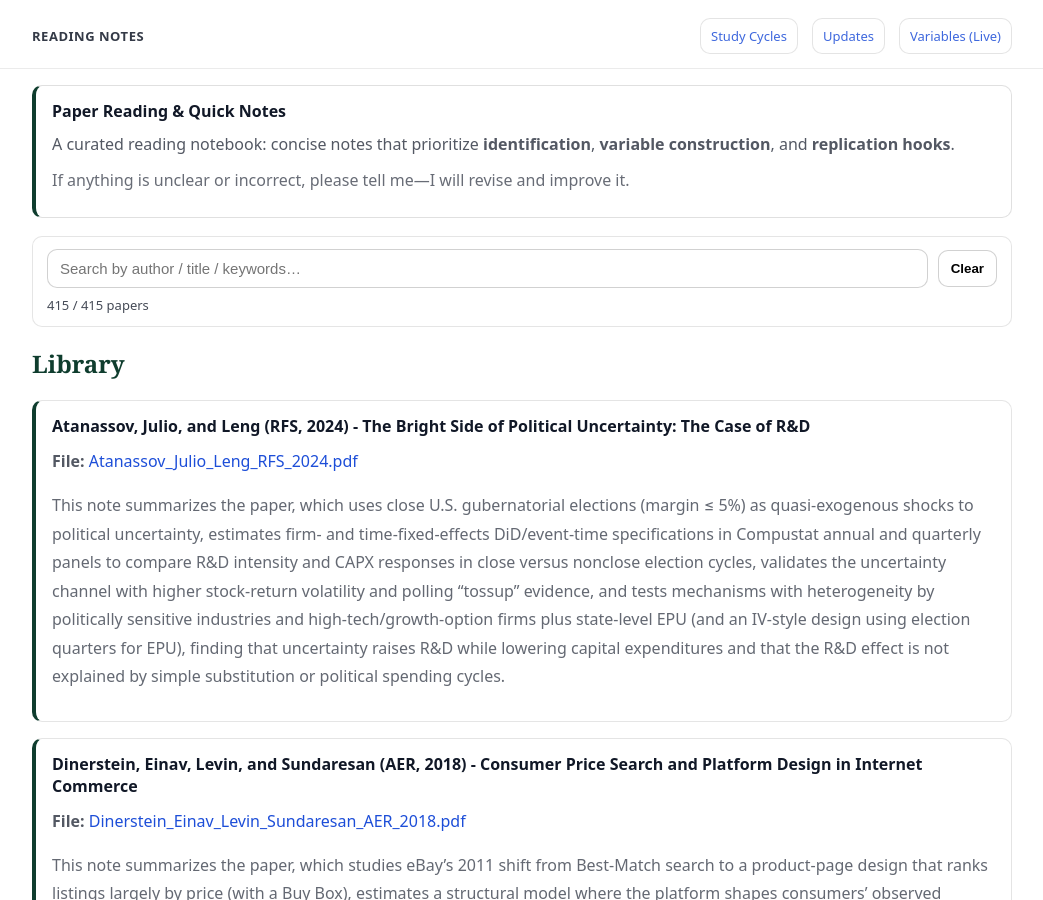
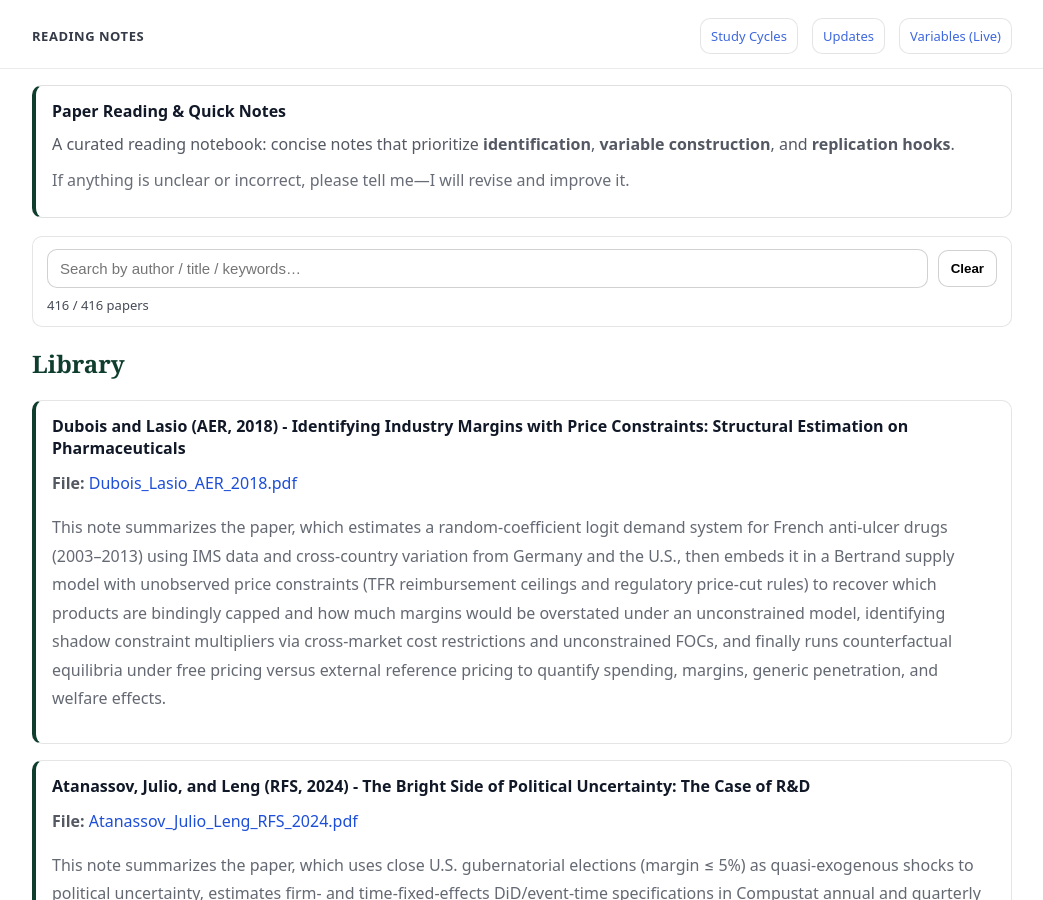
Before and after one commit to yaxinzn/study-archive, a Jekyll site: the page built from reading/index.md, in a window 1280 px wide and 900 px high. Shown: the whole window, without its empty margins (118-1161 px from the left). Built offline with Jekyll 4.4.1, drawn with Linux system fonts in a browser that asks for light colours.

Commit message:
Reading: add/update Dubois_Lasio_AER_2018.pdf

```diff
--- a/_data/reading.yml
+++ b/_data/reading.yml
@@ -1,3 +1,7 @@
+- title: "Dubois and Lasio (AER, 2018) - Identifying Industry Margins with Price Constraints: Structural Estimation on Pharmaceuticals"
+  file: "Dubois_Lasio_AER_2018.pdf"
+  desc: "This note summarizes the paper, which estimates a random-coefficient logit demand system for French anti-ulcer drugs (2003–2013) using IMS data and cross-country variation from Germany and the U.S., then embeds it in a Bertrand supply model with unobserved price constraints (TFR reimbursement ceilings and regulatory price-cut rules) to recover which products are bindingly capped and how much margins would be overstated under an unconstrained model, identifying shadow constraint multipliers via cross-market cost restrictions and unconstrained FOCs, and finally runs counterfactual equilibria under free pricing versus external reference pricing to quantify spending, margins, generic penetration, and welfare effects."
+
 - title: "Atanassov, Julio, and Leng (RFS, 2024) - The Bright Side of Political Uncertainty: The Case of R&D"
   file: "Atanassov_Julio_Leng_RFS_2024.pdf"
   desc: "This note summarizes the paper, which uses close U.S. gubernatorial elections (margin ≤ 5%) as quasi-exogenous shocks to political uncertainty, estimates firm- and time-fixed-effects DiD/event-time specifications in Compustat annual and quarterly panels to compare R&D intensity and CAPX responses in close versus nonclose election cycles, validates the uncertainty channel with higher stock-return volatility and polling “tossup” evidence, and tests mechanisms with heterogeneity by politically sensitive industries and high-tech/growth-option firms plus state-level EPU (and an IV-style design using election quarters for EPU), finding that uncertainty raises R&D while lowering capital expenditures and that the R&D effect is not explained by simple substitution or political spending cycles."
```
Also changed, not shown: 1 other file.
